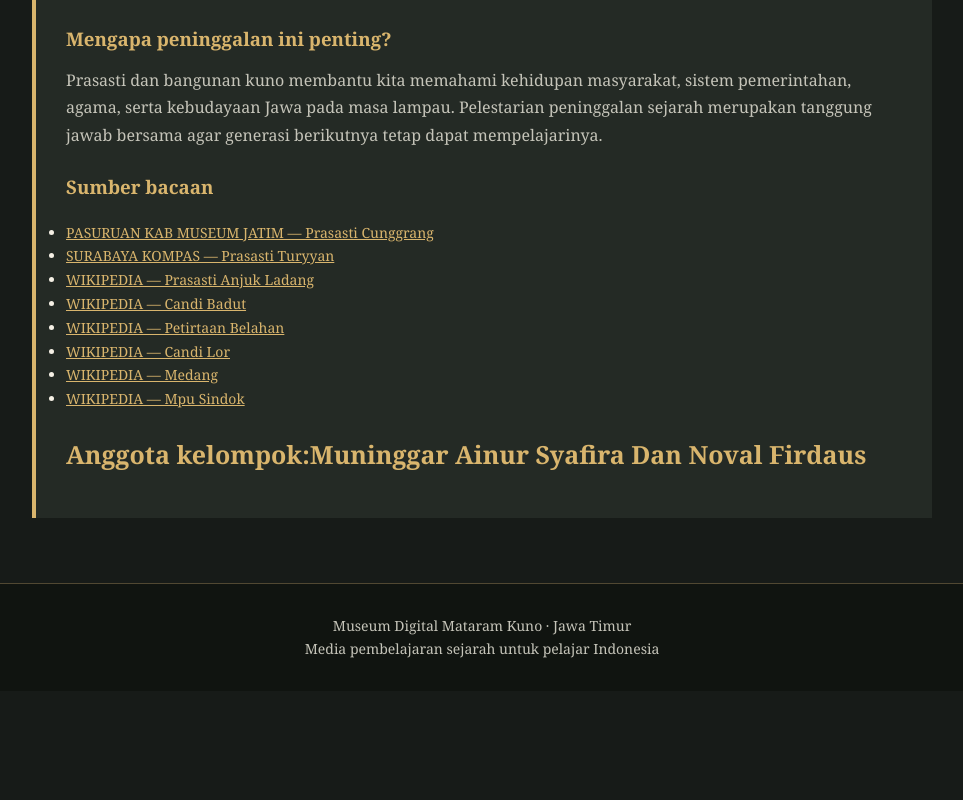
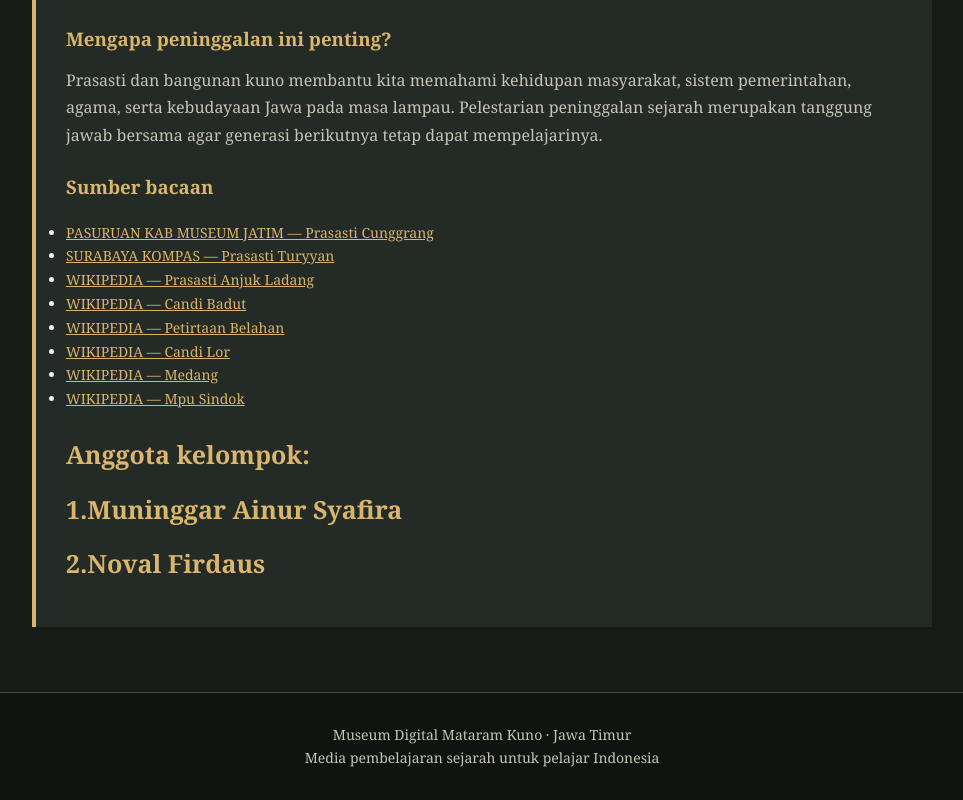
Before and after one commit to noval2710/SwarnaNuswantaratim12, a plain HTML site: page index.html in a window 1280 px wide. Shown: the part 3878-4678 px from the top of the page, without its empty margins (158-1121 px from the left). Before the commit the page ends 4569 px from the top, so only its background shows below. Drawn offline with Linux system fonts and the light colour scheme.

Commit message:
Add files via upload

```diff
--- a/index.html
+++ b/index.html
@@ -304,7 +304,9 @@ Setelah 16 tahun masa perang, Sriwijaya berhasil mengusir penjajah Medang dan me
             WIKIPEDIA — Mpu Sindok
           </a>
         </li>
-        <h3 style="margin-top:22px;font-size: 25px;">Anggota kelompok:Muninggar Ainur Syafira Dan Noval Firdaus</h3>
+        <h3 style="margin-top:22px;font-size: 25px;">Anggota kelompok:</h3>
+          <h3 style="font-size: 25px;">1.Muninggar Ainur Syafira</h3>
+          <h3 style="font-size: 25px;">2.Noval Firdaus</h3>
       </ul>
     </div>
   </section>
```
